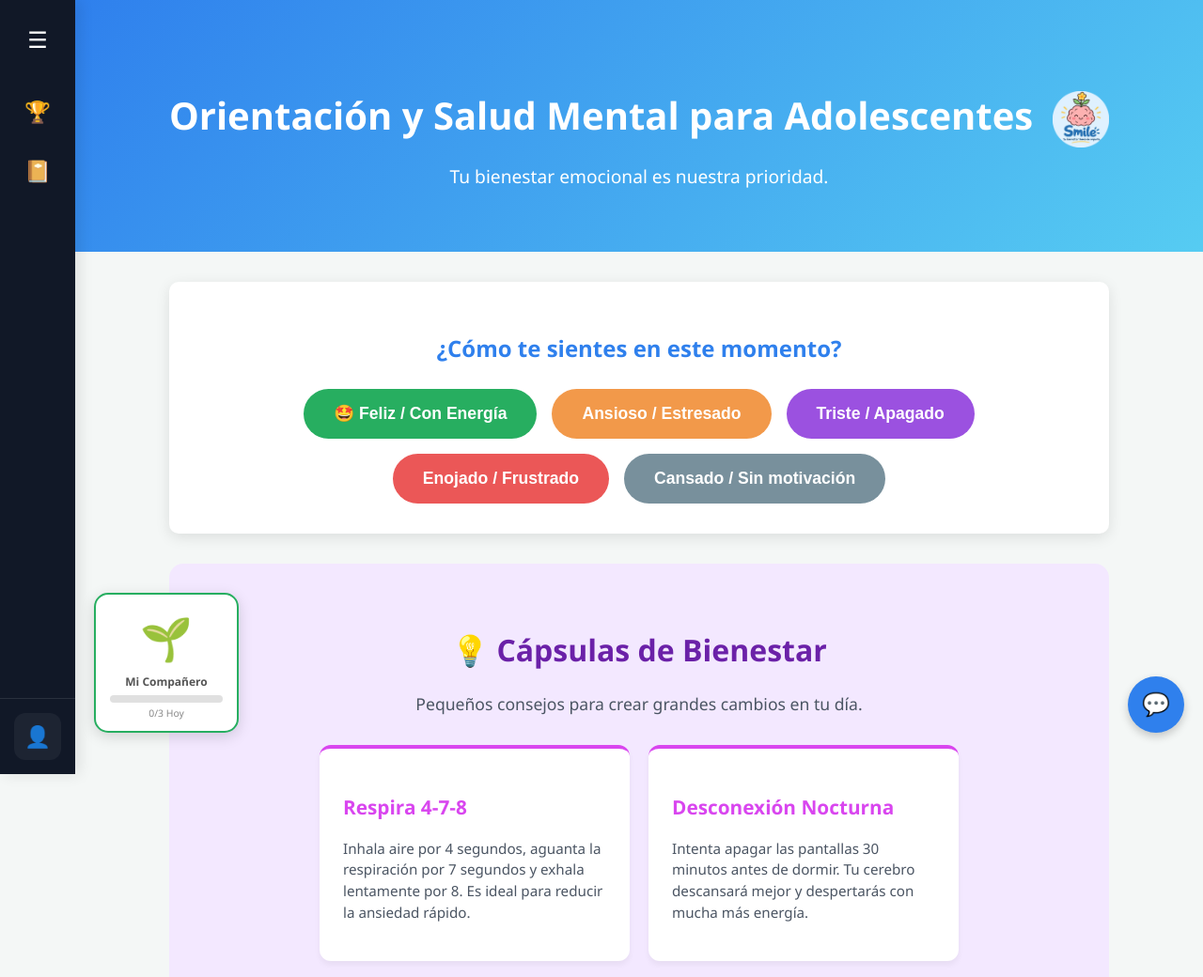
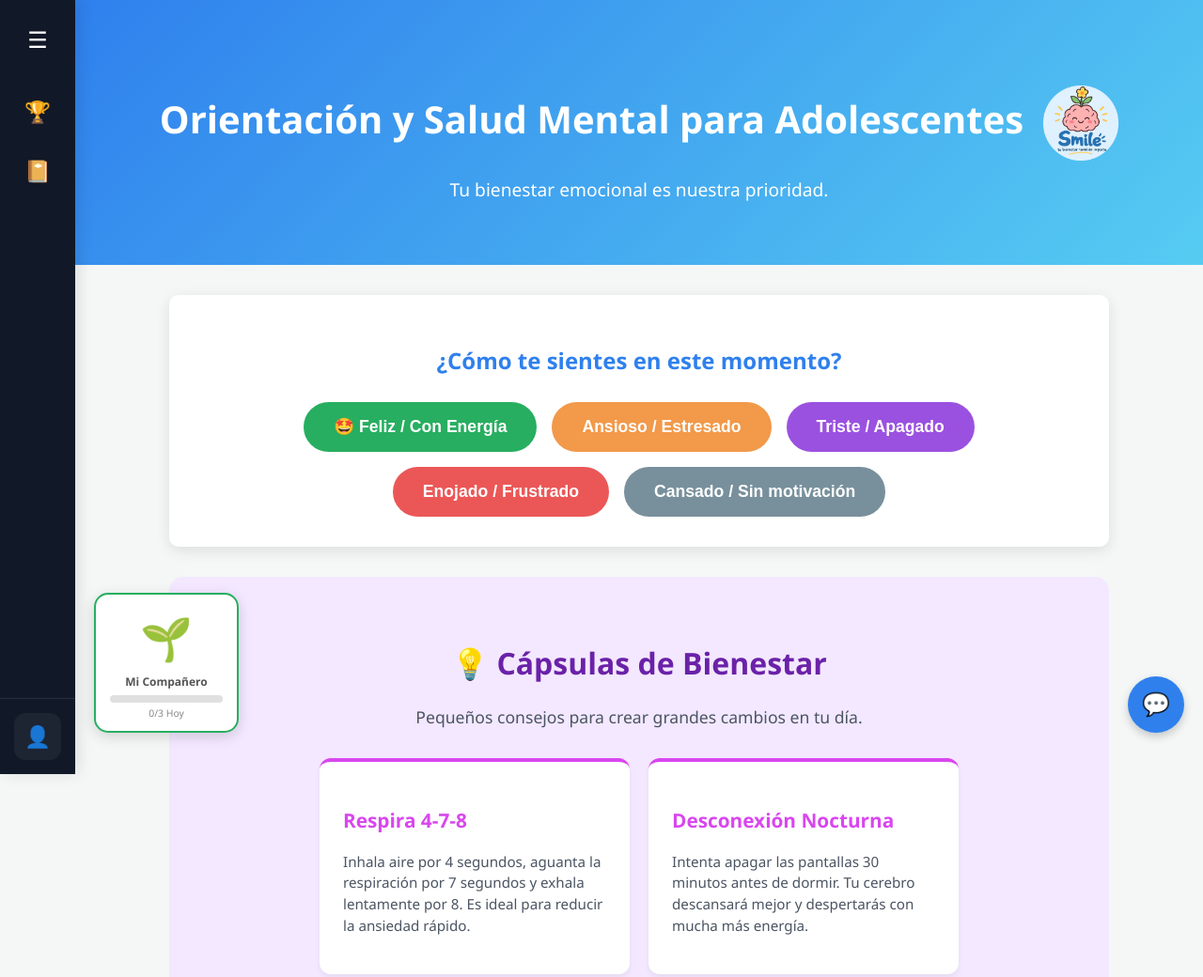
Before and after one commit to jesuss0928/proyecto-alegria, a website with bundled scripts: page index.html in a window 1280 px wide. Shown: the top 1040 px of the page at 94% size. Built offline with nearby package versions, Linux system fonts and the light colour scheme; no server answers.

Commit message:
Update styles.css

```diff
--- a/styles.css
+++ b/styles.css
@@ -519,7 +519,7 @@ body.sidebar-expanded #mascota-virtual { left: calc(var(--sidebar-expanded-width
 
 /*logo al costado del titulo de la pag*/
 .logo-titulo {
-    height: 60px; /* Define el alto de la imagen para que coincida con el texto */
+    height: 80px; /* Define el alto de la imagen para que coincida con el texto */
     width: auto; /* Mantiene la proporción para que no se deforme */
     vertical-align: middle; /* Centra la imagen con la mitad de las letras */
     margin-left: 10px; /* Crea un pequeño espacio de separación entre la 's' y la imagen */
```
